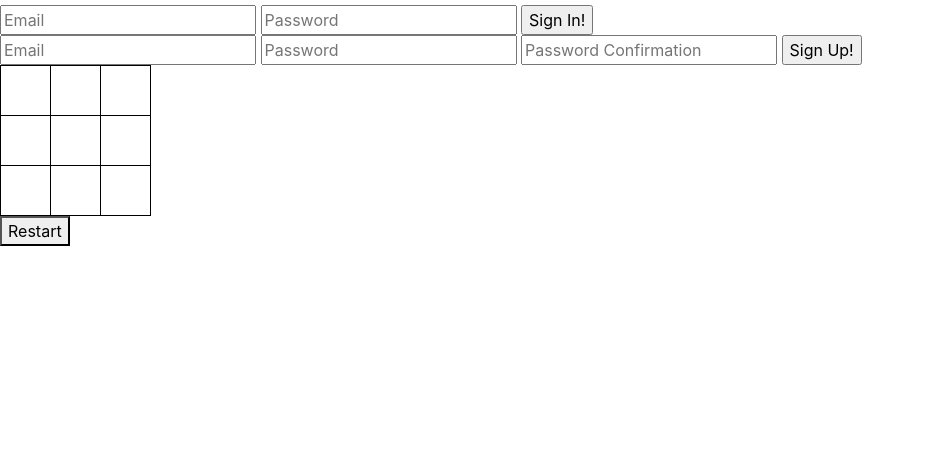
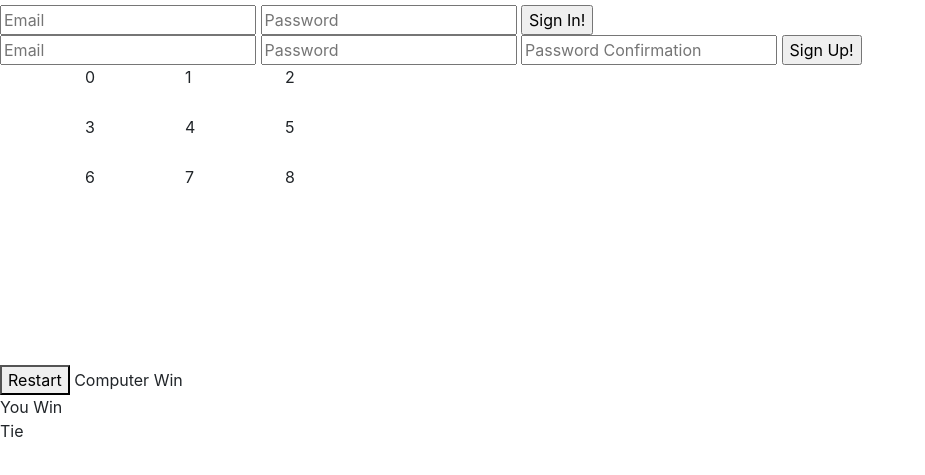
Before and after one commit to London19/tic-tac-toe-client, a website built with webpack: page index.html in a window 1280 px wide. Shown: the part 51-526 px from the top of the page, without its empty margins (0-925 px from the left). Built offline with nearby package versions, Linux system fonts and the light colour scheme.

Commit message:
Add new changes
make new changes for the project

```diff
--- a/assets/scripts/app.js
+++ b/assets/scripts/app.js
@@ -9,5 +9,34 @@ const events = require('./tic-tac-toe-game/events.js')
 
 $(() => {
   // your JS code goes here
-  $('.cell').on('click', events.onPlayGames)
+  $('.col-4').on('click', events.onPlayGames)
 })
+
+// const theWinner = () {
+//   const theWinner0 = {#id[0]}
+//   const theWinner1 = {#id[1]}
+//   const theWinner2 = {#id[2]}
+//   const theWinner3 = {#id[3]}
+//   const theWinner4 = {#id[4]}
+//   const theWinner5 = {#id[5]}
+//   const theWinner6 = {#id[6]}
+//   const theWinner7 = {#id[7]}
+//   const theWinner8 = {#id[8]}
+// }
+// if (theWinner0 === null; theWinner0 === theWinner1 === theWinner2) {
+//   console.log (Win)
+// } else if (theWinner3 === null; theWinner3 === theWinner4 === theWinner5) {
+//   console.log (Win)
+// } else if (theWinner6 === null; theWinner6 === theWinner7 === theWinner8) {
+//   console.log (Win)
+// } else if (theWinner0 === null; theWinner0 === theWinner3 === theWinner6) {
+//   console.log (Win)
+// } else if (theWinner1 === null; theWinner1 === theWinner4 === theWinner7) {
+//   console.log (Win)
+// } else if (theWinner2 === null; theWinner2 === theWinner5 === theWinner8) {
+//   console.log (Win)
+// } else if (theWinner0 === null; theWinner0 === theWinner4 === theWinner8) {
+//   console.log (Win)
+// } else if (theWinner2 === null; theWinner2 === theWinner4 === theWinner6) {
+//   console.log (Win)
+// } else
--- a/assets/scripts/tic-tac-toe-game/api.js
+++ b/assets/scripts/tic-tac-toe-game/api.js
@@ -1,10 +1,9 @@
 const config = require('../config.js')
 
-const playGames = function (data) {
+const playGames = function (id) {
   return $.ajax({
-    url: config.apiUrl + '/games/' + data.game.id,
-    method: 'PATCH',
-    data
+    url: config.apiUrl + `/games/${id}`,
+    method: 'PATCH'
   })
 }
 
--- a/assets/scripts/tic-tac-toe-game/events.js
+++ b/assets/scripts/tic-tac-toe-game/events.js
@@ -1,14 +1,21 @@
-const api = require('./api.js')
-const ui = require('./ui.js')
-const getFormFields = require('../../../lib/get-form-fields.js')
+// const api = require('./api.js')
+// const ui = require('./ui.js')
+// const getFormFields = require('../../../lib/get-form-fields.js')
+let currentPlayer = 'x'
 
 const onPlayGames = function (event) {
   event.preventDefault()
+  $(event.target).text(currentPlayer)
+  if (currentPlayer === 'x') {
+    currentPlayer = 'o'
+  } else {
+    currentPlayer = 'x'
+  }
 
-  const data = getFormFields(event.target)
-  api.playGame(data.id)
-    .then(ui.playGameSuccess)
-    .catch(ui.playGameFailure)
+  // const data = getFormFields(event.target)
+  // api.playGame(data.id)
+  //   .then(ui.playGameSuccess)
+  //   .catch(ui.playGameFailure)
 }
 
 module.exports = {
--- a/assets/styles/index.scss
+++ b/assets/styles/index.scss
@@ -1,7 +1,14 @@
 @import '~bootstrap/scss/bootstrap';
 
-td {
-  border: 1px solid black;
+.container {
+  height: 300px;
+}
+
+.row {
   height: 50px;
-  width: 50px;
+  width: 300px;
 }
+
+.col-4 {
+  width: 100px;
+}
--- a/index.html
+++ b/index.html
@@ -26,24 +26,32 @@
   <input require type="text" name="credentials[password_confirmation]"
   placeholder="Password Confirmation">
   <input type="submit" value="Sign Up!">
-</form>
-<table>
-<tr>
-  <td></td>
-  <td></td>
-  <td></td>
-</tr>
-<tr>
-  <td></td>
-  <td></td>
-  <td></td>
-</tr>
-<tr>
-<td></td>
-<td></td>
-<td></td>
-</tr>
-      </table>
+
+<div class="container">
+  <div class="row">
+  <div class="col-4">0</div>
+  <div class="col-4">1</div>
+  <div class="col-4">2</div>
+  </div>
+    <div class="row">
+    <div class="col-4">3</div>
+    <div class="col-4">4</div>
+    <div class="col-4">5</div>
+    </div>
+      <div class="row">
+      <div class="col-4">6</div>
+      <div class="col-4">7</div>
+      <div class="col-4">8</div>
+      </div>
+      </div>
+
       <button id="restart" type="submit">Restart</button>
+
+      <form id="computer-win">Computer Win</form>
+
+      <form id="you-win">You Win</form>
+
+      <form id="tie">Tie</form>
+
     </body>
 </html>
```
